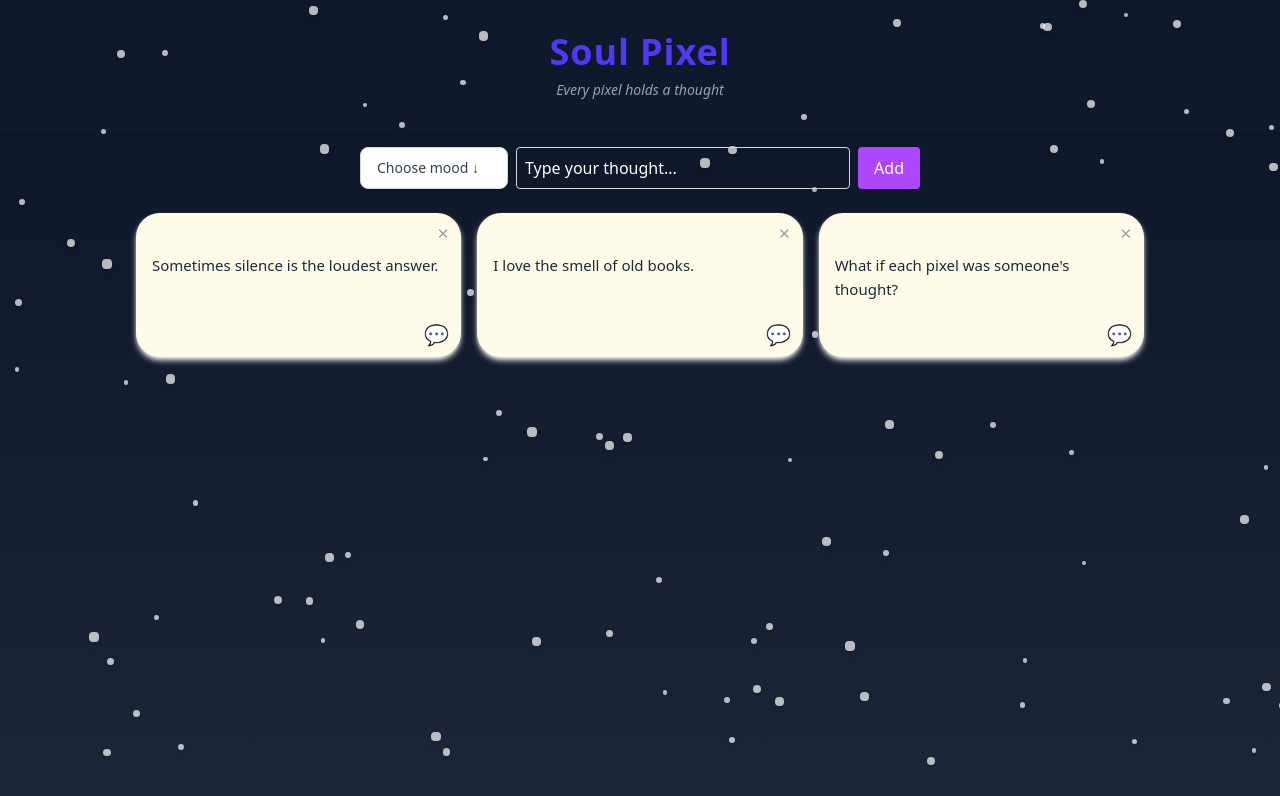
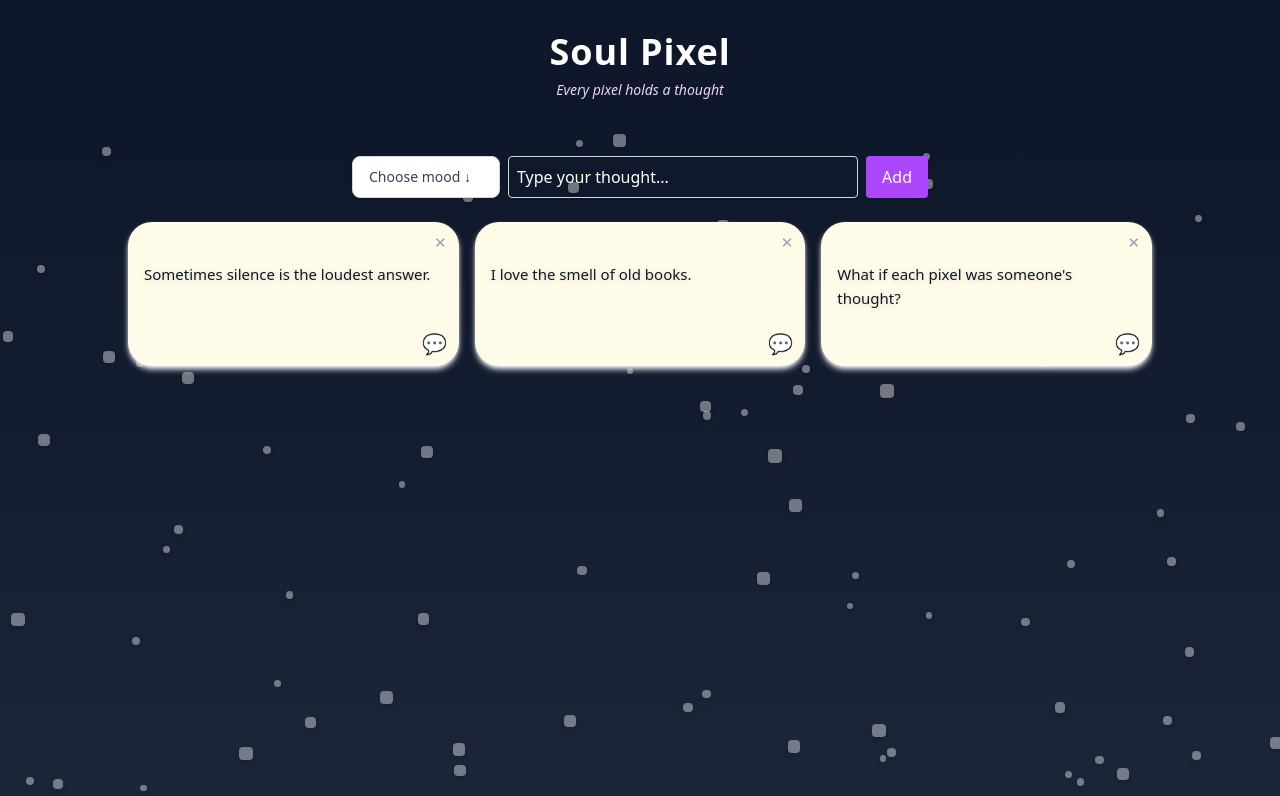
Before and after one commit to sashashreyder/soulpixels, a React (Vite) app: page / in a window 1280 px wide. Shown: the top 796 px of the page. Built offline with nearby package versions, Linux system fonts and the light colour scheme.

Commit message:
animation upd, header upd, stars upd

```diff
--- a/src/App.tsx
+++ b/src/App.tsx
@@ -51,11 +51,10 @@ function App() {
     <>
       <Header />
       <main className="min-h-screen bg-gradient-to-b from-[#0f172a] to-[#1e293b] relative overflow-hidden">
-
-        <div className="z-10 relative flex flex-col items-center">
+        <div className="z-10 relative flex flex-col items-center pt-6 px-4">
           <form
             onSubmit={handleSubmit}
-        className="mt-[15px] mb-6 w-full max-w-xl flex gap-2 px-2"
+            className="mb-6 w-full max-w-xl flex gap-2"
           >
             <select
               value={selectedMood}
@@ -85,15 +84,20 @@ function App() {
             </button>
           </form>
 
-          <div className="grid grid-cols-1 sm:grid-cols-2 md:grid-cols-3 gap-4 max-w-5xl w-full px-2">
+          <div className="flex justify-center w-full">
+            <motion.div
+              layout
+              className="grid grid-cols-1 sm:grid-cols-2 md:grid-cols-3 gap-4 max-w-5xl w-full"
+            >
               <AnimatePresence>
                 {thoughts.map((thought, index) => (
                   <motion.div
                     key={thought.text + index}
+                    layout
                     initial={{ opacity: 0, scale: 0.95 }}
                     animate={{ opacity: 1, scale: 1 }}
                     exit={{ opacity: 0, scale: 0.9 }}
-                  transition={{ duration: 0.2 }}
+                    transition={{ duration: 0.3 }}
                   >
                     <ThoughtCard
                       text={thought.text}
@@ -119,10 +123,11 @@ function App() {
                   </motion.div>
                 ))}
               </AnimatePresence>
+            </motion.div>
           </div>
         </div>
+        <PixelSky />
       </main>
-      <PixelSky />
       <Footer />
     </>
   )
--- a/src/components/Header.tsx
+++ b/src/components/Header.tsx
@@ -1,12 +1,8 @@
 export default function Header() {
     return (
-      <header className="text-center py-8 bg-transparent">
-        <h1 className="text-4xl font-extrabold text-indigo-600 tracking-wide">
-          Soul Pixel
-        </h1>
-        <p className="text-gray-400 mt-2 text-sm italic">
-          Every pixel holds a thought
-        </p>
+      <header className="text-center py-8 bg-[#0f172a] text-white">
+        <h1 className="text-4xl font-extrabold tracking-wide">Soul Pixel</h1>
+        <p className="mt-2 text-sm italic text-purple-200">Every pixel holds a thought</p>
       </header>
     )
   }
--- a/src/components/PixelSky.tsx
+++ b/src/components/PixelSky.tsx
@@ -1,25 +1,30 @@
+import { useMemo } from 'react'
+
 export default function PixelSky() {
-    const stars = Array.from({ length: 100 })
+  const stars = useMemo(() => {
+    return Array.from({ length: 100 }).map(() => ({
+      top: `${Math.random() * 100}%`,
+      left: `${Math.random() * 100}%`,
+      size: `${Math.random() * 8 + 6}px`
+    }))
+  }, [])
 
   return (
     <div className="absolute inset-0 z-0">
-        {stars.map((_, i) => {
-          const size = Math.random() * 6 + 4
-          return (
+      {stars.map((star, i) => (
         <div
           key={i}
-              className="absolute bg-white/70 rounded-sm transition-transform duration-300 hover:scale-150 hover:bg-purple-400 shadow-md"
+          className="absolute bg-white/40 hover:bg-purple-300 transition rounded shadow-md"
           style={{
-                top: `${Math.random() * 100}%`,
-                left: `${Math.random() * 100}%`,
-                width: `${size}px`,
-                height: `${size}px`,
-                zIndex: 1,
+            top: star.top,
+            left: star.left,
+            width: star.size,
+            height: star.size,
             cursor: 'pointer',
           }}
+          onClick={() => console.log(`Pixel #${i} clicked!`)}
         />
-          )
-        })}
+      ))}
     </div>
   )
 }
--- a/src/components/ThoughtCard.tsx
+++ b/src/components/ThoughtCard.tsx
@@ -1,4 +1,5 @@
 import { useState } from 'react'
+import { motion } from 'framer-motion'
 
 type ThoughtCardProps = {
   text: string
@@ -7,7 +8,7 @@ type ThoughtCardProps = {
   onDelete: () => void
   isExpanded: boolean
   onExpandToggle: () => void
-  onAddComment: (newComment: string) => void
+  onAddComment: (comment: string) => void
 }
 
 export default function ThoughtCard({
@@ -21,6 +22,13 @@ export default function ThoughtCard({
 }: ThoughtCardProps) {
   const [comment, setComment] = useState('')
 
+  const handleSubmit = () => {
+    if (comment.trim()) {
+      onAddComment(comment)
+      setComment('')
+    }
+  }
+
   const moodColor = {
     '😊': 'bg-pink-100',
     '😔': 'bg-blue-50',
@@ -29,15 +37,12 @@ export default function ThoughtCard({
     '🤯': 'bg-purple-50',
   }[mood || ''] || 'bg-yellow-50'
 
-  const handleSubmit = () => {
-    if (comment.trim()) {
-      onAddComment(comment.trim())
-      setComment('')
-    }
-  }
-
   return (
-    <div
+    <motion.div
+      initial={{ opacity: 0, scale: 0.95 }}
+      animate={{ opacity: 1, scale: 1 }}
+      exit={{ opacity: 0, scale: 0.9 }}
+      transition={{ duration: 0.2 }}
       className={`
         relative ${moodColor}
         w-full ${isExpanded ? 'max-w-xl h-auto' : ''}
@@ -57,12 +62,15 @@ export default function ThoughtCard({
         <div className="absolute top-2 left-3 text-xl">{mood}</div>
       )}
 
-      <p className="whitespace-pre-wrap mt-6 font-hand">{text}</p>
+<p className="whitespace-pre-wrap mt-6 font-hand text-gray-900 drop-shadow-sm">
+  {text}
+</p>
+
 
       {!isExpanded && (
         <button
           onClick={onExpandToggle}
-          className="absolute bottom-2 right-3 text-xl text-gray-500 hover:text-gray-700"
+          className="absolute bottom-2 right-3 text-xl text-gray-300 hover:text-white"
         >
           💬
         </button>
@@ -74,7 +82,7 @@ export default function ThoughtCard({
             value={comment}
             onChange={(e) => setComment(e.target.value)}
             placeholder="Write a comment..."
-            className="w-full p-2 border rounded-md"
+            className="w-full p-2 border rounded-md bg-white/70"
             rows={3}
           />
           <div className="flex gap-2 mt-2">
@@ -86,21 +94,25 @@ export default function ThoughtCard({
             </button>
             <button
               onClick={onExpandToggle}
-              className="text-gray-600 underline"
+              className="text-gray-300 underline"
             >
               Close
             </button>
           </div>
-
           {comments.length > 0 && (
             <div className="mt-4 space-y-2">
-              {comments.map((cmt, i) => (
-                <p key={i} className="p-2 bg-white/70 rounded-md text-sm">{cmt}</p>
+              {comments.map((c, i) => (
+                <p
+                  key={i}
+                  className="bg-white/40 px-3 py-2 rounded-md text-sm"
+                >
+                  {c}
+                </p>
               ))}
             </div>
           )}
         </div>
       )}
-    </div>
+    </motion.div>
   )
 }
```
Lines whose indentation alone changed are shown as unchanged.
